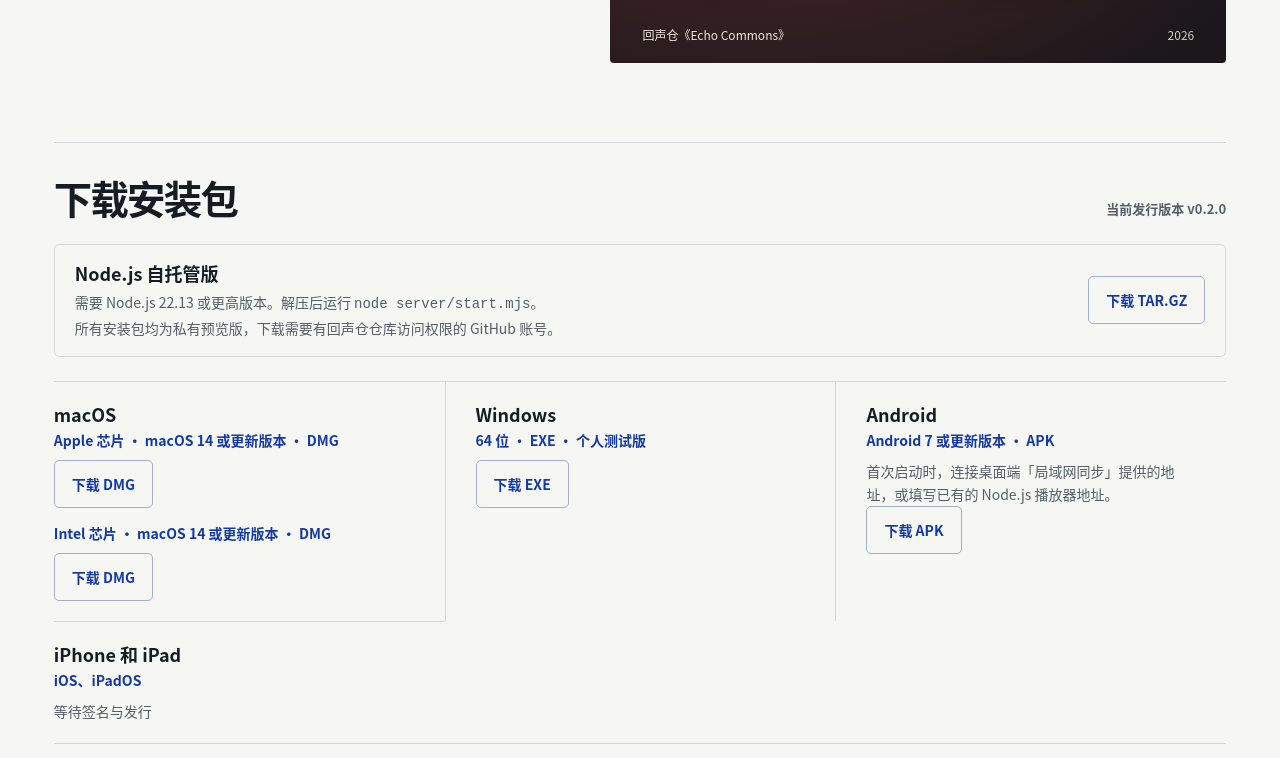
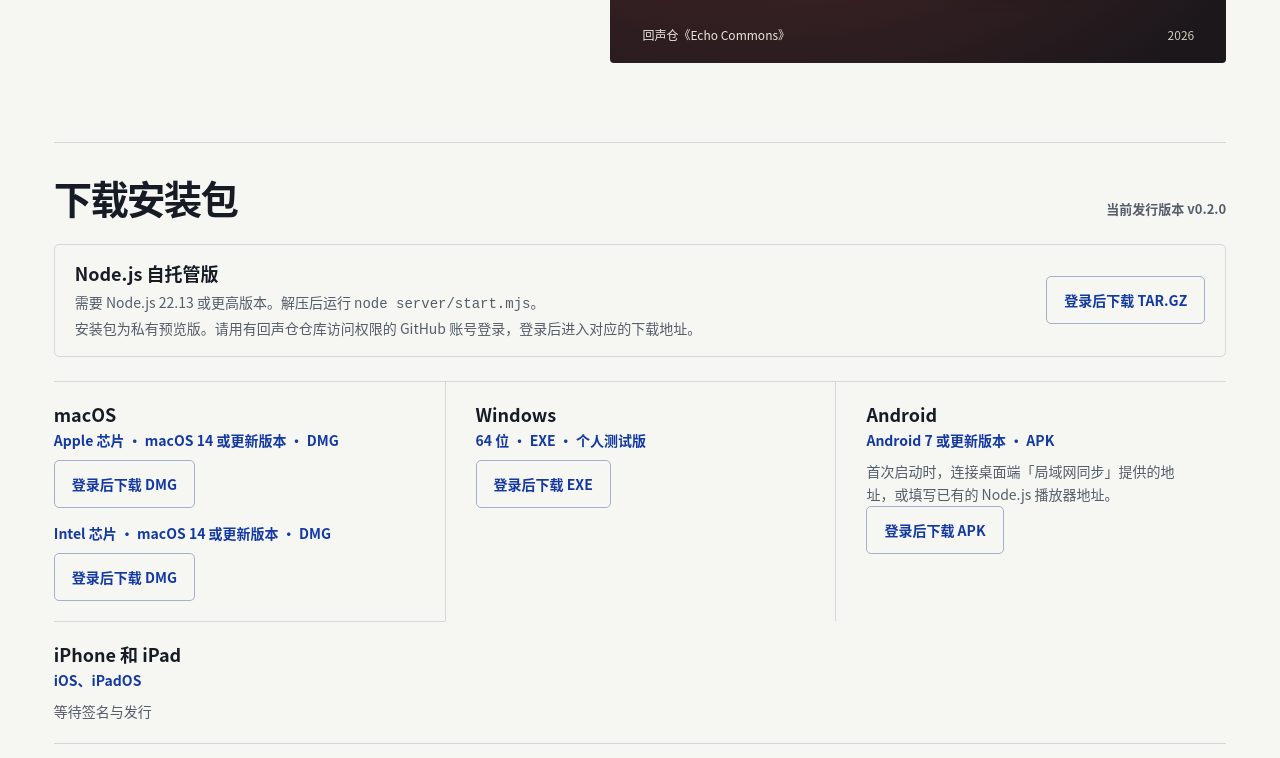
Before and after one commit to leoLucks/echo-commons-downloads, a plain HTML site: page docs/index.html in a window 1280 px wide. Shown: the part 536-1294 px from the top of the page. Drawn offline with Linux system fonts and the light colour scheme.

Commit message:
fix(download): 引导登录后下载私有安装包
- docs/downloads.js: 将私有平台安装包入口指向 GitHub 登录和原始资源
- docs/index.html: 将自托管包和发行说明入口接入同一登录流程

```diff
--- a/docs/downloads.js
+++ b/docs/downloads.js
@@ -28,8 +28,17 @@ async function showInstaller(entry, channels) {
   }
   if (!href) return
   const link = entry.querySelector('a')
-  link.href = href
-  link.setAttribute('download', filename)
+  const destination = new URL(href)
+  if (destination.origin === 'https://github.com' &&
+      destination.pathname.startsWith('/leoLucks/echo-commons/releases/download/')) {
+    const login = new URL('/login', destination.origin)
+    login.searchParams.set('return_to', destination.pathname)
+    link.href = login.href
+    link.textContent = `登录后下载 ${extension.toUpperCase()}`
+  } else {
+    link.href = href
+    link.setAttribute('download', filename)
+  }
   link.hidden = false
   entry.querySelector('.package-status').hidden = true
 }
@@ -40,7 +49,7 @@ async function showChannels() {
     const response = await fetch('./channels.json', { cache: 'no-cache' })
     if (response.ok) channels = await response.json()
   } catch {
-    // The player link is still available from the self-hosted site.
+    // The Node.js installation link is also available without the manifest.
   }
   if (typeof channels.version === 'string' && channels.version) {
     const version = document.querySelector('[data-version]')
--- a/docs/index.html
+++ b/docs/index.html
@@ -20,7 +20,7 @@
       </a>
       <nav aria-label="官网导航">
         <a href="#install">下载与安装</a>
-        <a class="header-player" href="https://github.com/leoLucks/echo-commons/releases/tag/v0.2.0">发行说明</a>
+        <a class="header-player" href="https://github.com/login?return_to=%2FleoLucks%2Fecho-commons%2Freleases%2Ftag%2Fv0.2.0">发行说明</a>
       </nav>
     </div>
   </header>
@@ -32,7 +32,7 @@
         <p>在电脑和手机上听歌、整理歌单。<br>登录同一个账号，就能同步收藏。</p>
         <div class="hero-actions">
           <a class="button button-primary" href="#install">下载安装包 <span aria-hidden="true">↓</span></a>
-          <a class="button button-plain" href="https://github.com/leoLucks/echo-commons/releases/tag/v0.2.0">查看 v0.2.0 发行说明</a>
+          <a class="button button-plain" href="https://github.com/login?return_to=%2FleoLucks%2Fecho-commons%2Freleases%2Ftag%2Fv0.2.0">查看 v0.2.0 发行说明</a>
         </div>
       </div>
       <figure class="hero-art">
@@ -54,9 +54,9 @@
         <div>
           <h3 id="node-release-title">Node.js 自托管版</h3>
           <p>需要 Node.js 22.13 或更高版本。解压后运行 <code>node server/start.mjs</code>。</p>
-          <p>所有安装包均为私有预览版，下载需要有回声仓仓库访问权限的 GitHub 账号。</p>
+          <p>安装包为私有预览版。请用有回声仓仓库访问权限的 GitHub 账号登录，登录后进入对应的下载地址。</p>
         </div>
-        <a class="button button-download" href="https://github.com/leoLucks/echo-commons/releases/download/v0.2.0/echo-commons-node.tar.gz">下载 TAR.GZ</a>
+        <a class="button button-download" href="https://github.com/login?return_to=%2FleoLucks%2Fecho-commons%2Freleases%2Fdownload%2Fv0.2.0%2Fecho-commons-node.tar.gz">登录后下载 TAR.GZ</a>
       </section>
       <ul class="platforms" aria-label="各平台软件包发行状态">
         <li>
```
